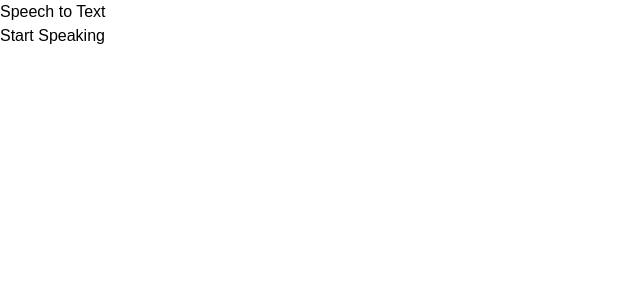
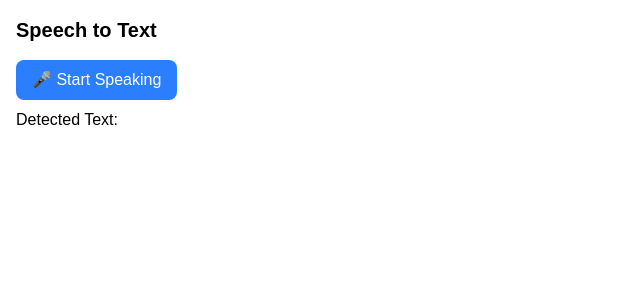
Before and after one commit to AkashP4769/DSolve-2025, a Next.js app: page /stt in a window 1280 px wide. Shown: the top 300 px of the page, without its empty margins (0-640 px from the left). Built offline with nearby package versions, Linux system fonts and the light colour scheme; no server answers.

Commit message:
found nearby hospitals

```diff
--- a/app/page.js
+++ b/app/page.js
@@ -6,6 +6,8 @@ import { motion } from "framer-motion";
 export default function Home() {
   return (
 
+    <div className="bg-fuchsia-900">
+      <div className="bg-white">
           <div className="flex h-screen items-center justify-center">
         {/* Logo Container */}
         <div className="relative w-[250px] h-[274px] flex items-center justify-center">
@@ -41,6 +43,10 @@ export default function Home() {
             />
         </div>
       </div>
+      </div>
+    </div>
+
+
 
   )
 }
--- a/app/stt/page.js
+++ b/app/stt/page.js
@@ -1,10 +1,31 @@
 "use client"
-import React, { useState } from 'react'
+import React, { useState } from "react";
 
-export default function speech_to_text() {
-    const [text,setText] = useState('');
-    const startRecognition = () => {
-        const SpeechRecognition =
+export default function SpeechToText() {
+  const [text, setText] = useState("");
+  const [hospital, setHospital] = useState(null);
+
+  const fetchNearbyHospitals = async (lat, lng) => {
+    try {
+      const response = await fetch(`/api/getHospitals?lat=${lat}&lng=${lng}`);
+      const data = await response.json();
+
+      if (data.hospitals.length > 0) {
+        setHospital({
+          name: data.hospitals[0].name,
+          phone: data.hospitals[0].phone,
+          website: data.hospitals[0].website || "Not available",
+        });
+      } else {
+        alert("No nearby hospitals found.");
+      }
+    } catch (error) {
+      console.error("Error fetching hospitals:", error);
+    }
+  };
+
+  const startRecognition = () => {
+    const SpeechRecognition =
       window.SpeechRecognition || window.webkitSpeechRecognition;
 
     if (!SpeechRecognition) {
@@ -13,24 +34,53 @@ export default function speech_to_text() {
     }
 
     const recognition = new SpeechRecognition();
-    recognition.lang = "en-US"; // Set language
+    recognition.lang = "en-US";
     recognition.interimResults = true;
 
-    recognition.onstart = () => setIsListening(true);
-    recognition.onend = () => setIsListening(false);
+    recognition.onresult = async (event) => {
+      const transcript = event.results[0][0].transcript.toLowerCase();
+      setText(transcript);
 
-    recognition.onresult = (event) => {
-      setText(event.results[0][0].transcript);
+      if (transcript.includes("emergency")) {
+        alert("Emergency detected! Fetching nearby hospitals...");
+
+        // Get user location
+        navigator.geolocation.getCurrentPosition(
+          (position) => {
+            const { latitude, longitude } = position.coords;
+            fetchNearbyHospitals(latitude, longitude);
+          },
+          (error) => {
+            alert("Location access denied. Please enable location.");
+            console.error(error);
+          }
+        );
+      }
     };
 
     recognition.start();
-      };
+  };
 
   return (
-    <div className='bg-white text-black'>
-      <h2>Speech to Text</h2>
-      <button onClick={startRecognition}>Start Speaking</button>
-      <p>{text}</p>
+    <div className="bg-white text-black p-4">
+      <h2 className="text-xl font-bold">Speech to Text</h2>
+      <button onClick={startRecognition} className="bg-blue-500 text-white px-4 py-2 rounded-lg mt-4">
+        🎤 Start Speaking
+      </button>
+      <p className="mt-2">Detected Text: {text}</p>
+
+      {hospital && (
+        <div className="mt-4 p-4 border rounded-lg bg-gray-100">
+          <h3 className="text-lg font-semibold">🚑 Nearest Hospital</h3>
+          <p className="font-bold">{hospital.name}</p>
+          <p>📞 Phone: <a href={`tel:${hospital.phone}`} className="text-blue-600 underline">{hospital.phone}</a></p>
+          <p>🌐 Website: {hospital.website !== "Not available" ? (
+            <a href={hospital.website} target="_blank" className="text-blue-600 underline">Visit Website</a>
+          ) : (
+            "Not available"
+          )}</p>
+        </div>
+      )}
     </div>
-  )
+  );
 }
```
Lines whose indentation alone changed are shown as unchanged.
